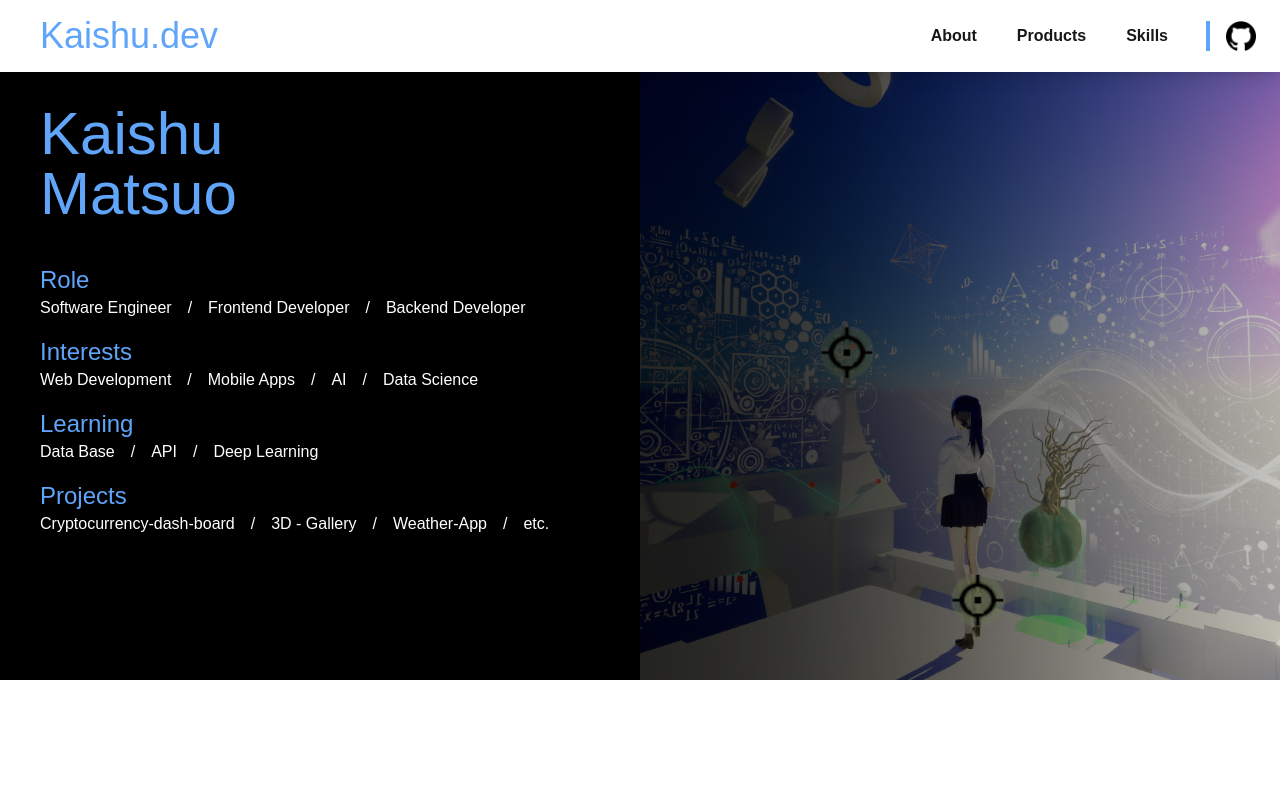
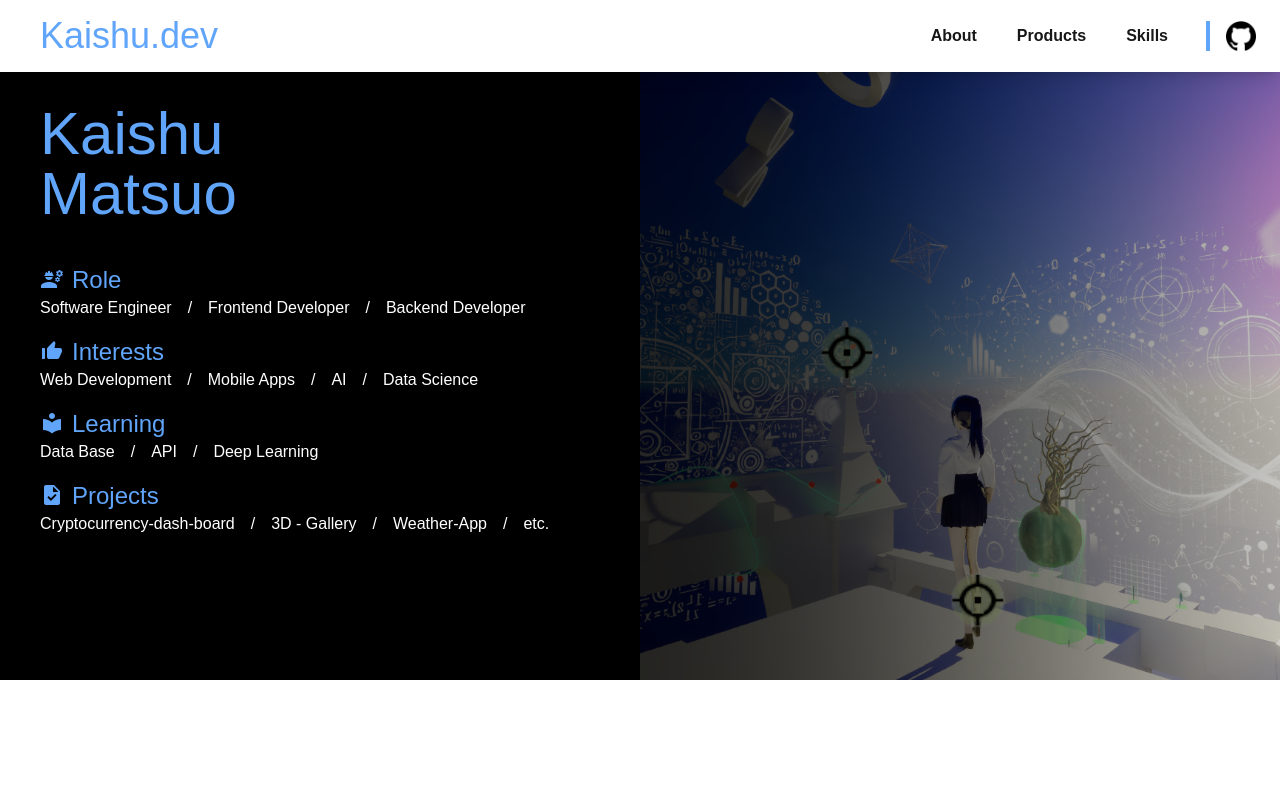
Before and after one commit to kaishu0723/engineer-portfolio-site, a Next.js app: page / in a window 1280 px wide. Shown: the top 785 px of the page. Built offline with nearby package versions, Linux system fonts and the light colour scheme.

Commit message:
add icon

```diff
--- a/src/app/components/header.tsx
+++ b/src/app/components/header.tsx
@@ -27,7 +27,7 @@ const Header = () => {
                         height={30}
                     />
                 </a>
-                <div className={`${visid ? "block" : "hidden"} fixed w-[100%] h-[100%] bg-black/50 left-0 top-0 trandition-all duration-300`}></div>
+                <div onClick={handleChange} className={`${visid ? "block" : "hidden"} fixed w-[100%] h-[100%] bg-black/50 left-0 top-0 trandition-all duration-300`}></div>
                 <div className={`bg-white w-[300px] min-h-screen trandition-all duration-300 fixed top-0 ${visid ? "right-0" : "right-[-300px]"}`}>
                     <a onClick={handleChange} href="#home" className="block text-center text-2xl my-[100px] hover:text-green-200 trandition-all duration-300"><b>About</b></a>
                     <a onClick={handleChange} href="#products" className="block text-center text-2xl my-[100px] hover:text-green-200 trandition-all duration-300"><b>Products</b></a>
--- a/src/app/components/introduse.tsx
+++ b/src/app/components/introduse.tsx
@@ -1,4 +1,8 @@
 import Image from "next/image";
+import EngineeringIcon from '@mui/icons-material/Engineering';
+import ThumbUpAltIcon from '@mui/icons-material/ThumbUpAlt';
+import LocalLibraryIcon from '@mui/icons-material/LocalLibrary';
+import TaskIcon from '@mui/icons-material/Task';
 
 const introduse = () => {
 
@@ -16,19 +20,19 @@ const introduse = () => {
                     このページではその中のいくつかのプロジェクトを紹介しています。
                 </p> */}
                 <section className="my-4">
-                    <h4 className="text-2xl text-blue-400">Role</h4>
+                    <h4 className="text-2xl text-blue-400"><EngineeringIcon className="relative top-[-3px] mr-2"/>Role</h4>
                     <p>Software Engineer　/　Frontend Developer　/　Backend Developer</p>
                 </section>
                 <section className="my-4">
-                    <h4 className="text-2xl text-blue-400">Interests</h4>
+                    <h4 className="text-2xl text-blue-400"><ThumbUpAltIcon className="relative top-[-3px] mr-2"/>Interests</h4>
                     <p>Web Development　/　Mobile Apps　/　AI　/　Data Science</p>
                 </section>
                 <section className="my-4">
-                    <h4 className="text-2xl text-blue-400">Learning</h4>
+                    <h4 className="text-2xl text-blue-400"><LocalLibraryIcon className="relative top-[-3px] mr-2"/>Learning</h4>
                     <p>Data Base　/　API　/　Deep Learning</p>
                 </section>
                 <section className="my-4">
-                    <h4 className="text-2xl text-blue-400">Projects</h4>
+                    <h4 className="text-2xl text-blue-400"><TaskIcon className="relative top-[-3px] mr-2"/>Projects</h4>
                     <p>Cryptocurrency-dash-board　/　3D - Gallery　/　Weather-App　/　etc.</p>
                 </section>
             </div>
```
